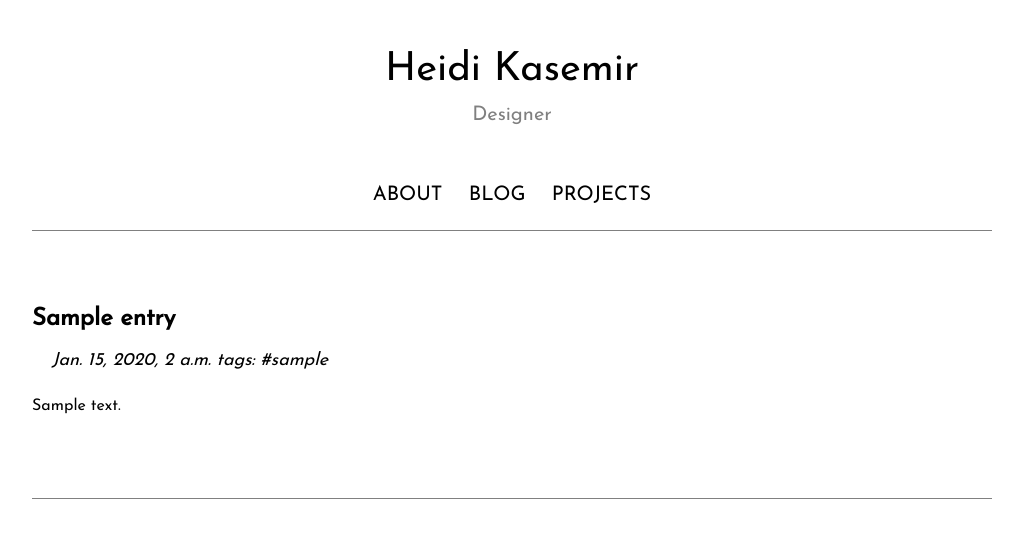
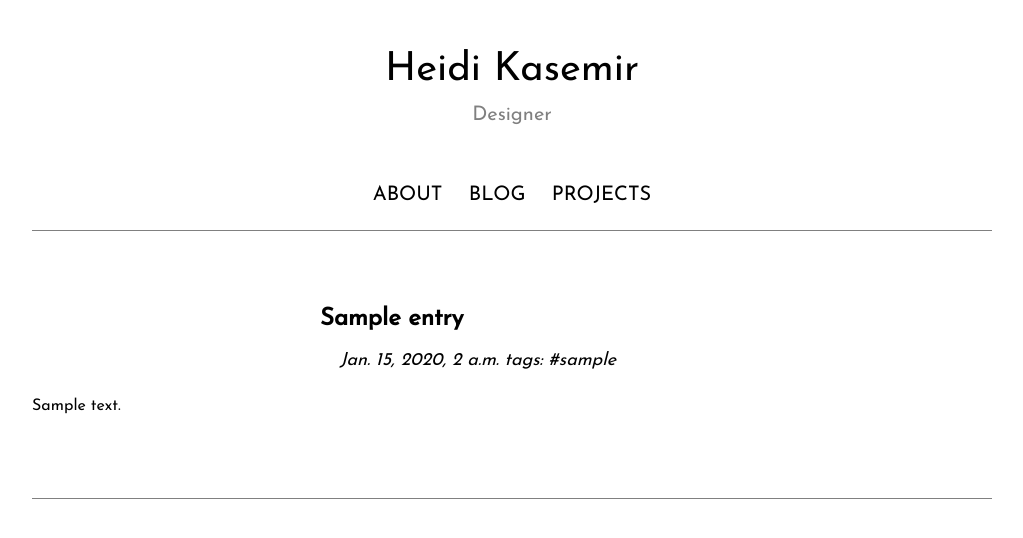
Before and after one commit to hkasemir/heidiK, a Django app: page /blog/ in a window 1280 px wide. Shown: the top 538 px of the page, without its empty margins (128-1151 px from the left). Run offline with Django 3.2, Linux system fonts and the light colour scheme; tables that the repository leaves empty hold one stand-in row (values such as "Sample post"); some libraries are stand-ins or nearby versions; some web fonts are replaced.

Commit message:
alignment of paragraphs

```diff
--- a/static/mainpage/css/styles.css
+++ b/static/mainpage/css/styles.css
@@ -74,7 +74,12 @@ body {
 }
 
 .container p {
-    max-width: 400px;
+    max-width: 70%;
+    margin-left: 30%;
+}
+
+.container h2 {
+    margin-left: 30%;
 }
 
 footer {
```
